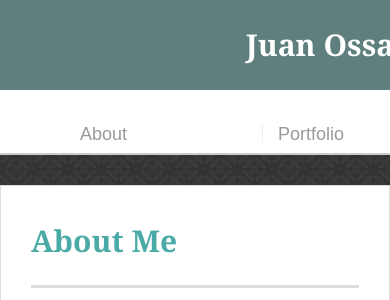
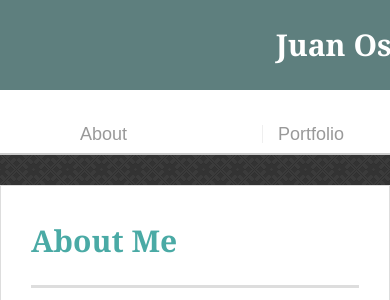
Before and after one commit to CLMBN/Responsive-Portfolio, a PHP site: page /index.php in a window 390 px wide; the page is wider, and only the part inside the window is pictured. Shown: the top 300 px of that part. Run offline with PHP 8.4, Linux system fonts and the light colour scheme.

Commit message:
adjusted all widths to 700px so it shows correctly on iPhone

```diff
--- a/assets/css/style.css
+++ b/assets/css/style.css
@@ -351,22 +351,22 @@ input[type=submit] {
       padding-top: 0px;
     }
     .container {
-      max-width: 640px;
+      max-width: 700px;
     }
 
     #masthead {
       position: relative;
-      width: 640px;
+      width: 700px;
     }
 
    #logo {
-      width: 640px;
+      width: 700px;
     }
 
     nav {
 
       clear: both;
-      width: 640px;
+      width: 700px;
     }
 
     nav a {
@@ -374,7 +374,7 @@ input[type=submit] {
       display: inline-block;
     }
     .main-section {
-      max-width: 640px;
+      max-width: 700px;
     }
 
     .auth-image {
```
